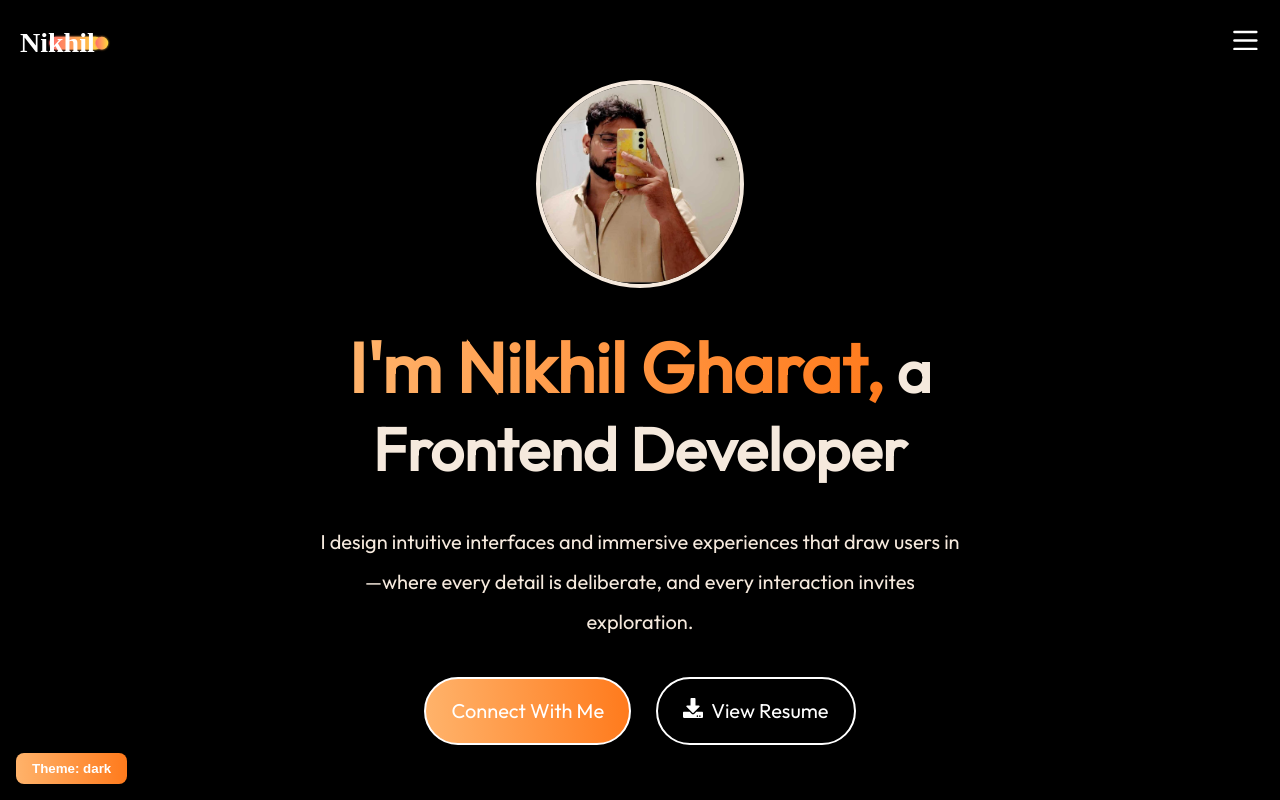
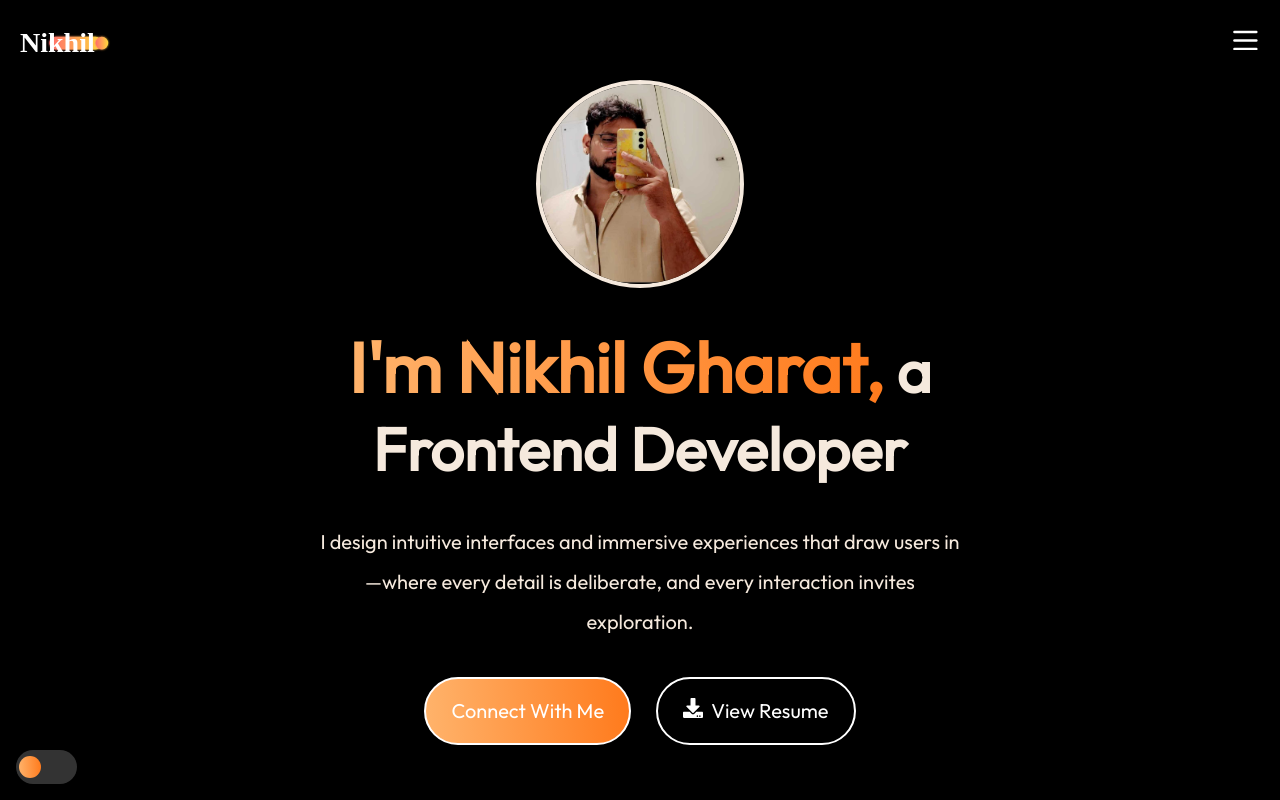
Before and after one commit to buriburi-nik/porfolio, a React (Vite) app: page / in a window 1280 px wide. Shown: the top 800 px of the page. Built offline with nearby package versions, Linux system fonts and the light colour scheme.

Commit message:
feat: Implement theme toggle functionality with local storage support; adjust margins in About, Footer, and Mywork components for improved layout

```diff
--- a/src/App.jsx
+++ b/src/App.jsx
@@ -14,15 +14,18 @@ import Preloader from './Components/Preloader';
 import './Preloader.css';
 import 'font-awesome/css/font-awesome.min.css';
 
-const themes = ['dark', 'light', 'pastel'];
-
 const App = () => {
   const [showPreloader, setShowPreloader] = useState(true);
   const [scrolled, setScrolled] = useState(false);
-  const [theme, setTheme] = useState('dark');
+
+  // Only two themes
+  const [theme, setTheme] = useState(() => {
+    return localStorage.getItem("theme") || "dark";
+  });
 
   useEffect(() => {
-    document.documentElement.setAttribute('data-theme', theme);
+    document.documentElement.setAttribute("data-theme", theme);
+    localStorage.setItem("theme", theme);
   }, [theme]);
 
   useEffect(() => {
@@ -33,6 +36,7 @@ const App = () => {
       entries => entries.forEach(e => e.isIntersecting && e.target.classList.add('visible')),
       { threshold: 0.1 }
     );
+
     document.querySelectorAll(
       '.fade-in, .slide-up, .slide-right, .slide-left, .scale-in, .stagger-item'
     ).forEach(el => observer.observe(el));
@@ -43,32 +47,44 @@ const App = () => {
     };
   }, []);
 
-  const cycleTheme = () => {
-    const nextIndex = (themes.indexOf(theme) + 1) % themes.length;
-    setTheme(themes[nextIndex]);
+  // Toggle only dark/light
+  const toggleTheme = () => {
+    setTheme(theme === "dark" ? "light" : "dark");
   };
 
   return (
     <div style={{ position: 'relative', zIndex: 0 }}>
-      <button
-        onClick={cycleTheme}
+
+      {/* THEME SLIDER TOGGLE */}
+      <div
+        onClick={toggleTheme}
         style={{
-          position: 'fixed',
-          bottom: '1rem',
-          left: '1rem',
-          zIndex: 99,
-          background: 'var(--accent-gradient)',
-          color: 'white',
-          border: 'none',
-          padding: '0.5rem 1rem',
-          borderRadius: '0.5rem',
-          cursor: 'pointer',
-          fontWeight: 'bold',
-          transition: 'background 0.3s ease'
+          position: "fixed",
+          bottom: "1rem",
+          left: "1rem",
+          width: "55px",
+          height: "28px",
+          background: theme === "dark" ? "#333" : "#ddd",
+          borderRadius: "20px",
+          cursor: "pointer",
+          display: "flex",
+          alignItems: "center",
+          padding: "3px",
+          transition: "0.3s",
+          zIndex: 99
         }}
       >
-        Theme: {theme}
-      </button>
+        <div
+          style={{
+            height: "22px",
+            width: "22px",
+            borderRadius: "50%",
+            background: "var(--accent-gradient)",
+            transform: theme === "dark" ? "translateX(0px)" : "translateX(27px)",
+            transition: "0.3s"
+          }}
+        />
+      </div>
 
       <AnimatePresence>
         {showPreloader && <Preloader onFinish={() => setShowPreloader(false)} />}
@@ -77,7 +93,6 @@ const App = () => {
       {!showPreloader && (
         <>
           <Navbar scrolled={scrolled} theme={theme} />
-
           <Hero1 />
           <CSSWaveDivider gradient="var(--divider-gradient)" />
           <About />
--- a/src/Components/About.css
+++ b/src/Components/About.css
@@ -4,7 +4,7 @@
   gap: 80px;
   align-items: center;
   flex-direction: column;
-  margin: 80px 170px;
+  margin: 80px 110px;
 }
 
 .about-title {
--- a/src/Components/Footer.css
+++ b/src/Components/Footer.css
@@ -1,7 +1,7 @@
 
 
 .footer {
-  margin: 50px 170px;
+  margin: 50px 110px;
   display: flex;
   flex-direction: column;
   gap: 30px;
--- a/src/Components/Mywork.css
+++ b/src/Components/Mywork.css
@@ -6,8 +6,8 @@
     flex-direction: column;
     align-items: center;
     justify-content: center;
-    gap: 60px;
-    margin: 80px 170px;
+    gap: 80px;
+    margin: 80px 110px;
     /* opacity: 0; */
     /* transform: translateY(30px); */
     /* transition: opacity 0.6s ease, transform 0.6s ease; */
```
